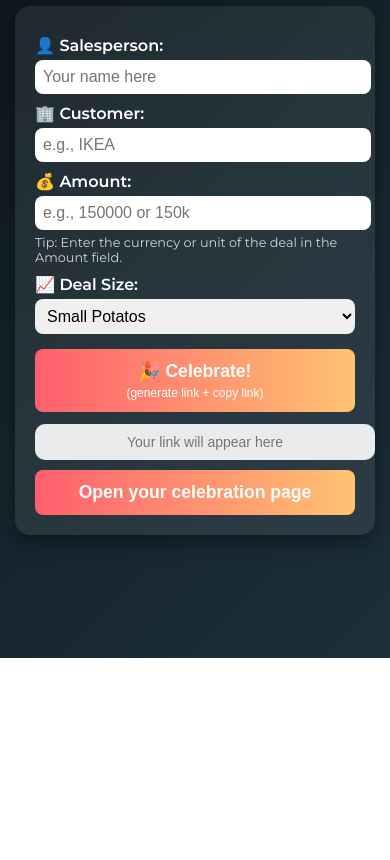
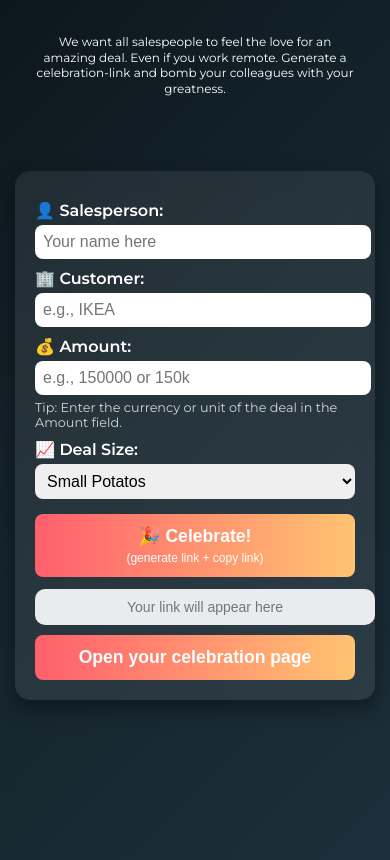
Before and after one commit to Brasse87/Celebrate-sale, a plain HTML site: page index.html in a window 390 px wide. Shown: the part 226-1086 px from the top of the page. Before the commit the page ends 884 px from the top, so only its background shows below. Drawn offline with nearby package versions, Linux system fonts and the light colour scheme.

Commit message:
Add files via upload

```diff
--- a/index.html
+++ b/index.html
@@ -3,6 +3,19 @@
 <head>
   <meta charset="utf-8" />
   <title>Celebrate a Sale 🎉</title>
+<!-- 🎉 Social link preview -->
+<meta property="og:title" content="Celebrate a Sale 🎉">
+<meta property="og:description" content="A place where every win deserves a celebration. See who just closed a big deal!">
+<meta property="og:image" content="https://celebrateasale.com/preview.png">
+<meta property="og:type" content="website">
+<meta property="og:url" content="https://celebrateasale.com">
+
+<!-- Twitter (for X / LinkedIn / Slack support) -->
+<meta name="twitter:card" content="summary_large_image">
+<meta name="twitter:title" content="Celebrate a Sale 🎉">
+<meta name="twitter:description" content="Celebrate your team's biggest wins with style.">
+<meta name="twitter:image" content="https://celebrateasale.com/preview.png">
+
   <link href="https://fonts.googleapis.com/css2?family=Montserrat:wght@400;600&display=swap" rel="stylesheet">
   <meta name="viewport" content="width=device-width, initial-scale=1">
   <link rel="icon" type="image/png" href="favicon.png">
@@ -17,7 +30,8 @@
       align-items: center;
       margin: 0;
       min-height: 100vh;
-      padding: 20px;
+      padding: 60px;
+      padding-bottom: 100px;
     }
 
     /* Refined logo styling — tighter gold frame that fits perfectly */
@@ -57,7 +71,7 @@
       text-align: center;
       font-size: 0.75rem;
       color: white;
-      margin-bottom: 40px;
+      margin-bottom: 60px;
       line-height: 1.3;
     }
 
@@ -144,7 +158,7 @@
       text-align: center;
       width: 100%;
       min-height: 100vh;
-      padding: 20px;
+      padding: 10px 20px 40px 20px;
       box-sizing: border-box;
       animation: fadeIn 1s ease;
     }
@@ -211,6 +225,42 @@
     width: 90px;              /* slightly smaller logo on mobile */
   }
 }
+/* Centers the whole form section vertically */
+.form-container {
+  display: flex;
+  flex-direction: column;
+  align-items: center;
+  justify-content: center;   /* centers vertically */
+  min-height: 100vh;         /* full screen height */
+  padding-top: 40px;         /* slight breathing space */
+  padding-bottom: 60px;      /* space below */
+  box-sizing: border-box;    /* ensures padding doesn't overflow */
+  gap: 40px;
+}
+/* 📱 Mobile layout adjustments */
+@media (max-width: 600px) {
+  .form-container {
+    justify-content: flex-start; /* shift content up */
+    padding-top: 30px;           /* smaller top space */
+    min-height: auto;            /* let it fit naturally */
+  }
+
+  #formPage {
+    margin-top: 20px;            /* less gap below intro text */
+  }
+
+  .logo {
+    width: 90px;                 /* slightly smaller logo for mobile */
+  }
+
+  .intro-text {
+    font-size: 0.75rem;
+    line-height: 1.3;
+    max-width: 90%;
+    margin: 0 auto 15px auto;
+  }
+}
+
 
   </style>
 </head>
@@ -218,12 +268,12 @@
 <body>
   <!-- Form Page -->
  <div class="intro-container">
+ <div class="form-container">
   <img src="logo.png" alt="Celebrate a Sale Logo" class="logo" id="mainLogo">
   <div class="intro-text">
     We want all salespeople to feel the love for an amazing deal. Even if you work remote.
     Generate a celebration-link and bomb your colleagues with your greatness.
   </div>
-</div>
 
   <div id="formPage" class="card">
     <label>👤 Salesperson:</label>
```
Also changed, not shown: preview.png (added).
